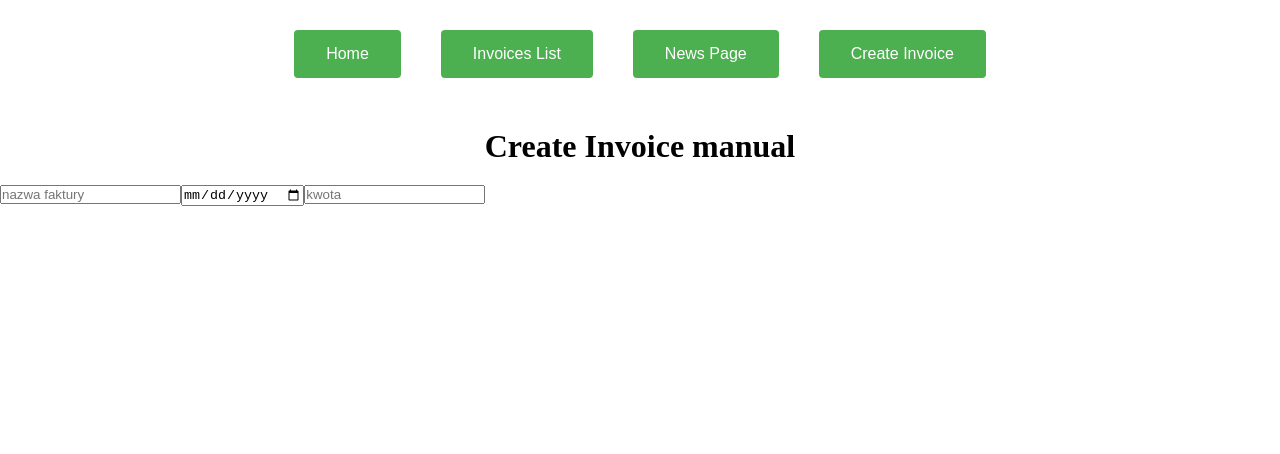
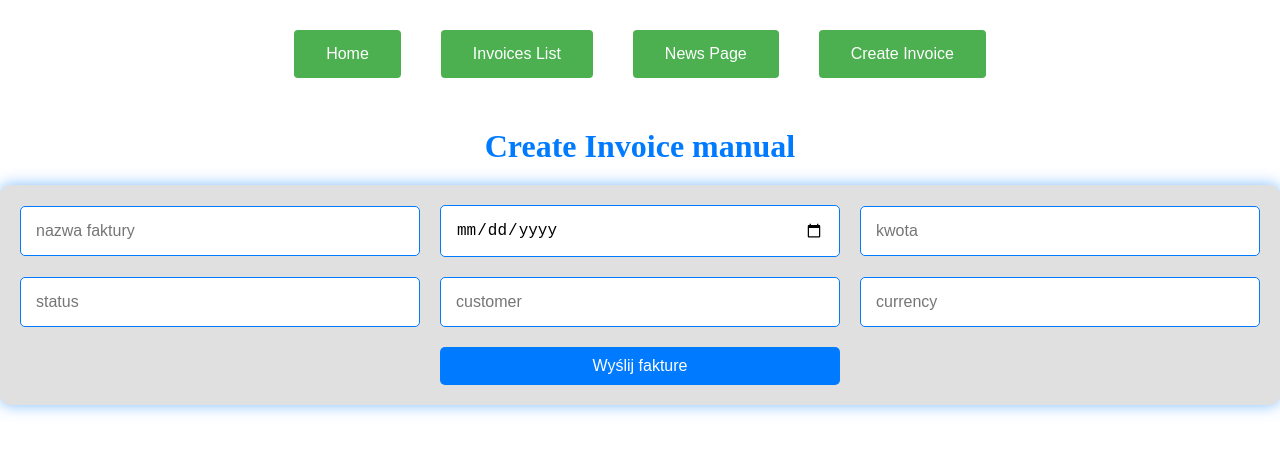
Before and after one commit to KacperLewicki/Invoices_Finance, a React (Create React App) app: page /CreateInvoicePage in a window 1280 px wide. Shown: the top 454 px of the page. Built offline with nearby package versions, Linux system fonts and the light colour scheme.

Commit message:
create a new content

```diff
--- a/src/components/CreateInvoice/CreateInvoice.css
+++ b/src/components/CreateInvoice/CreateInvoice.css
@@ -0,0 +1,42 @@
+.invoices_forms {
+    display: grid;
+    grid-template-columns: repeat(3, 1fr);
+    grid-gap: 20px;
+    background-color: #e0e0e0;
+    padding: 20px;
+    justify-content: center;
+    align-items: center;
+    border-radius: 10px;
+    box-shadow: 0 0 15px rgba(0, 123, 255, 0.5);
+  }
+
+  .inputValue_invoices {
+    width: 100%;
+    padding: 15px;
+    border: 1px solid #007bff;
+    border-radius: 5px;
+    font-size: 16px;
+  }
+
+  .h1_create_invoices {
+    color: #007bff;
+    text-align: center;
+  }
+
+  .invoiceCreateButton {
+    background-color: #007bff;
+    color: white;
+    border: none;
+    padding: 10px 20px;
+    border-radius: 5px;
+    font-size: 16px;
+    cursor: pointer;
+    transition: background-color 0.3s ease;
+    grid-column: 2;
+
+
+  }
+
+  .invoiceCreateButton:hover {
+    background-color: #0056b3;
+  }
--- a/src/components/CreateInvoice/CreateInvoice.jsx
+++ b/src/components/CreateInvoice/CreateInvoice.jsx
@@ -1,4 +1,5 @@
 import React from 'react';
+import "./CreateInvoice.css";
 
 class CreateInvoice extends React.Component {
    state = {
@@ -14,32 +15,70 @@ chandlerInvoice = (e) => {
 render(){
     return(
         <>
-        <div>
-        <h1>Create Invoice manual</h1>
-        <input name='nameInvoice'
+        <h1 className='h1_create_invoices'>Create Invoice manual</h1>
+        <div className='invoices_forms'>
+        <input
+        className='inputValue_invoices'
+        name='nameInvoice'
         type='text'
         value={this.state.nameInvoice}
         onChange={this.chandlerInvoice}
-        placeholder='nazwa faktury'>
-        </input>
-        <input name='dataInvoice'
+        placeholder='nazwa faktury'
+        />
+        <input
+        className='inputValue_invoices'
+        name='dataInvoice'
         type='date'
         value={this.state.dataInvoice}
         onChange={this.chandlerInvoice}
-        ></input>
-        <input name='amountInvoice'
+        />
+        <input
+        className='inputValue_invoices'
+        name='amountInvoice'
         type="text"
         value={this.state.amountInvoice}
         onChange={this.chandlerInvoice}
-        placeholder='kwota'>
-        </input>
+        placeholder='kwota'
+        />
+        <input
+        className='inputValue_invoices'
+        name='status'
+        type='text'
+        value={this.state.status}
+        onChange={this.chandlerInvoice}
+        placeholder='status'
+        />
+        <input
+        className='inputValue_invoices'
+        name='customer'
+        type='text'
+        value={this.state.customerName}
+        onChange={this.chandlerInvoice}
+        placeholder='customer'
+        />
+        <input
+        className='inputValue_invoices'
+        name="currency"
+        type='text'
+        value={this.state.currency}
+        onChange={this.chandlerInvoice}
+        placeholder='currency'
+        />
+
+        <button
+        className='invoiceCreateButton'
+        name='InvoiceCreateButton'
+        onClick={this.InvoiceCreateButtonOnChange}>
+        Wyślij fakture
+        </button>
+
         </div>
+
         </>
 
     )
 }
 
-
 }
 
 export default CreateInvoice;
```
